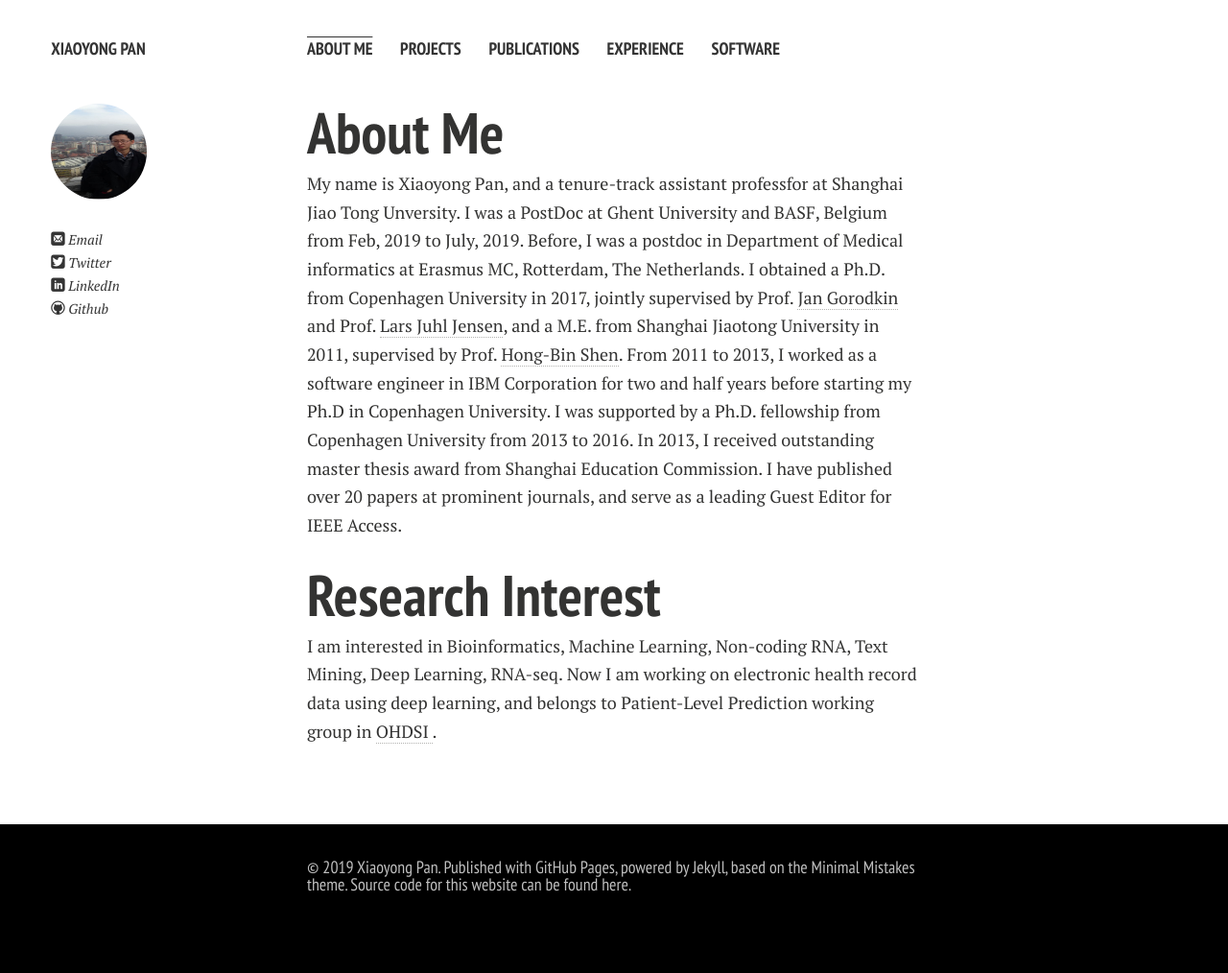
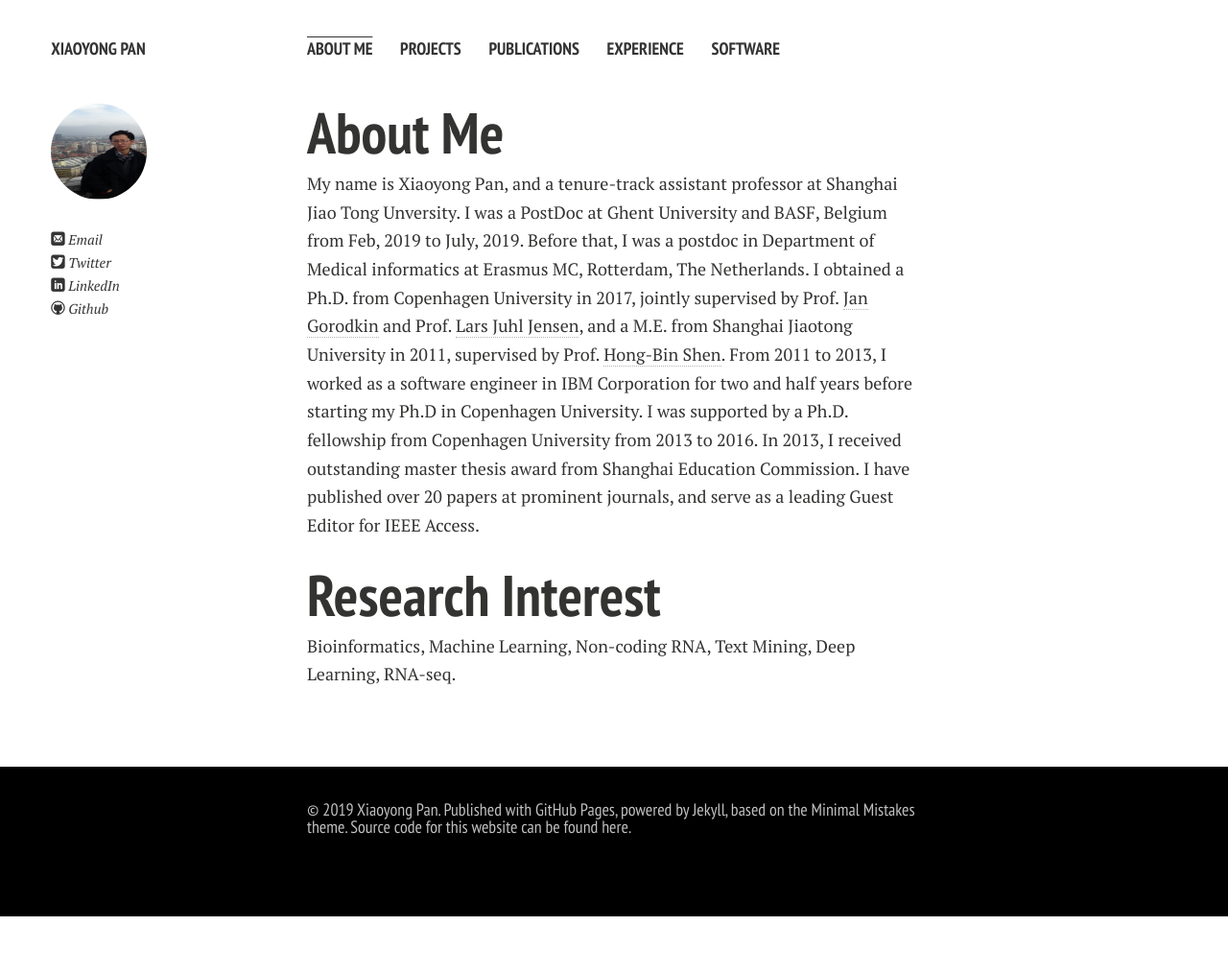
Before and after one commit to xypan1232/xypan1232.github.io, a Jekyll site: the page built from index.md, in a window 1280 px wide. Shown: the whole page at 96% size. Built offline with Jekyll 4.4.1, drawn with Linux system fonts in a browser that asks for light colours; nearby versions of some CDN libraries; Markdown is read by kramdown in place of the engine named in the settings; our own code applies the rules of GitHub Pages for plain Markdown files; after the commit the page ends 955 px from its top, so only the background shows below that.

Commit message:
Update index.md

```diff
--- a/index.md
+++ b/index.md
@@ -4,12 +4,11 @@
 
 # About Me
 
-My name is Xiaoyong Pan, and a tenure-track assistant professfor at Shanghai Jiao Tong Unversity. I was a PostDoc at Ghent University and BASF, Belgium from Feb, 2019 to July, 2019. Before, I was a postdoc in Department of Medical informatics at Erasmus MC, Rotterdam, The Netherlands.
+My name is Xiaoyong Pan, and a tenure-track assistant professor at Shanghai Jiao Tong Unversity. I was a PostDoc at Ghent University and BASF, Belgium from Feb, 2019 to July, 2019. Before that, I was a postdoc in Department of Medical informatics at Erasmus MC, Rotterdam, The Netherlands.
 I obtained a Ph.D. from Copenhagen University in 2017, jointly supervised by Prof. <a href="https://rth.dk/~gorodkin/">Jan Gorodkin</a> and Prof. <a href="https://jensenlab.org">Lars Juhl Jensen</a>, and a M.E. from Shanghai Jiaotong University in 2011, supervised by Prof. <a href="http://www.csbio.sjtu.edu.cn">Hong-Bin Shen</a>. From 2011 to 2013, I worked as a
 software engineer in IBM Corporation for two and half years before starting my Ph.D in Copenhagen University. I was supported by a Ph.D. fellowship from Copenhagen University from 2013 to 2016.
 In 2013, I received outstanding master thesis award from Shanghai Education Commission. I have published over 20 papers at prominent journals, and serve as a leading Guest Editor for IEEE Access.
 <br>
 # Research Interest
 
-I am interested in Bioinformatics, Machine Learning, Non-coding RNA, Text Mining, Deep Learning, RNA-seq.
-Now I am working on electronic health record data using deep learning, and belongs to Patient-Level Prediction working group in <a href="https://ohdsi.org/">OHDSI </a>.
+Bioinformatics, Machine Learning, Non-coding RNA, Text Mining, Deep Learning, RNA-seq.
```
